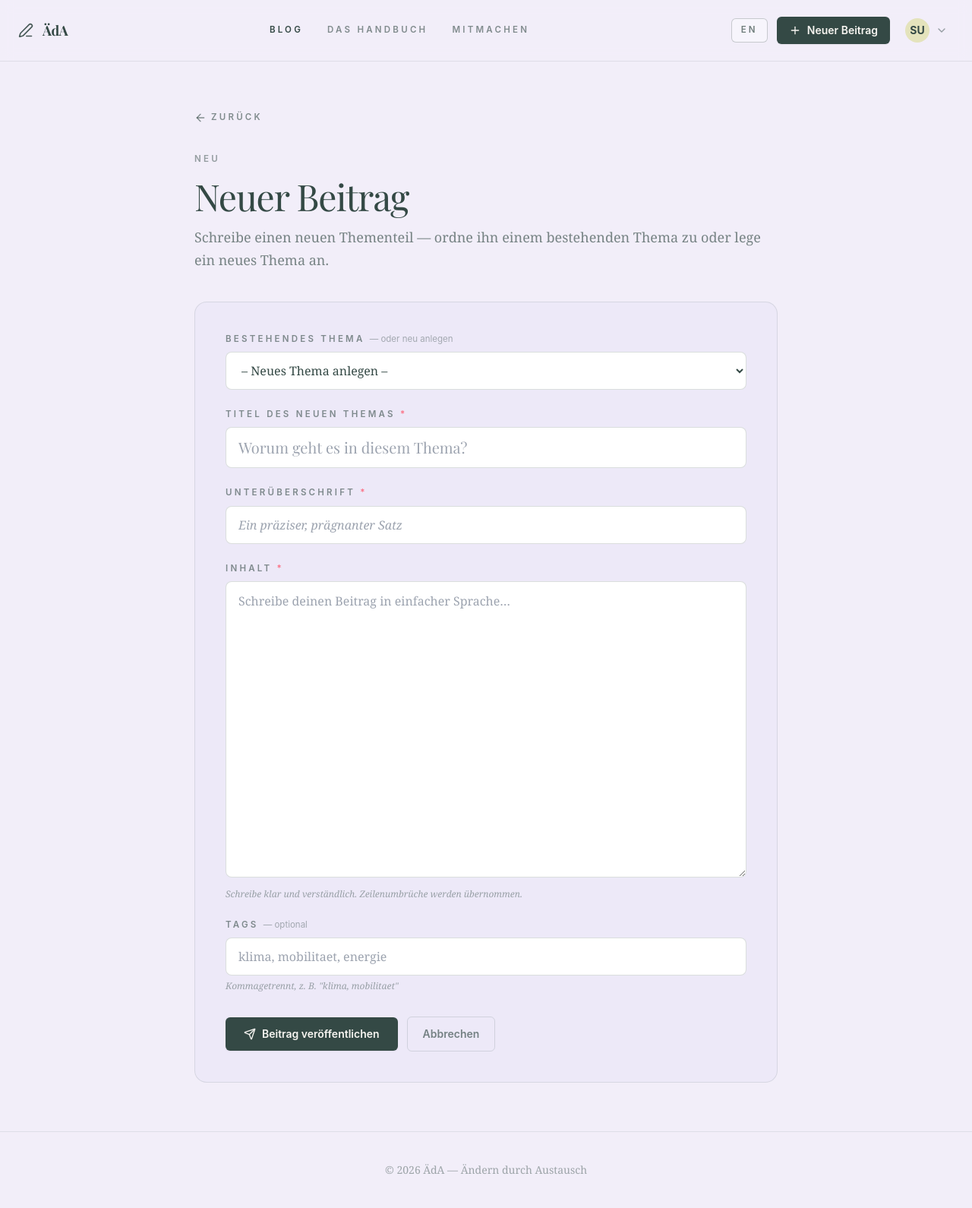
After one commit to AnemoCode/aenderung-durch-austausch, a Django app: page /blog/posts/new/ in a window 1280 px wide. The commit adds this page. Shown: the whole page at 76% size. Run offline with Django 5.2, Linux system fonts and the light colour scheme; a user stored in the database is signed in; tables that the repository leaves empty hold one stand-in row (values such as "Sample post"); parts of the project's set-up code (start-up, migrations or seed data) failed here and were passed over; some libraries are stand-ins or nearby versions; some web fonts are replaced.

Commit message:
Add in-site post creation + grouped/sorted blog index
Replaces the admin-link "Neuer Beitrag" button with an in-site form at
/blog/posts/new/ that creates a TopicPart attached to either an existing
Topic (selected from a dropdown) or a freshly created one. Staff-gated,
atomic, and styled to match the main-branch post_form.html.

Adds TopicPart.author so collaborative topics track which user wrote
each part (migration 0008 backfills from topic.author). The blog index
now iterates TopicParts and supports ?group=topic|author|none and
?sort=date_desc|date_asc|likes_desc via a small controls bar.

Co-Authored-By: Claude Opus 4.7 <noreply@anthropic.com>

```diff
--- a/apps/blog/forms.py
+++ b/apps/blog/forms.py
@@ -1,7 +1,7 @@
 from django import forms
 from django.utils.translation import gettext_lazy as _
 
-from .models import Comment
+from .models import Comment, Topic
 
 
 class CommentForm(forms.ModelForm):
@@ -14,3 +14,61 @@ class CommentForm(forms.ModelForm):
         widgets = {
             'body': forms.Textarea(attrs={'rows': 3, 'placeholder': _('Schreibe einen Kommentar…')}),
         }
+
+
+class TopicPartCreateForm(forms.Form):
+    """Single form that creates a TopicPart and optionally a new Topic."""
+
+    topic = forms.ModelChoiceField(
+        queryset=Topic.objects.all().order_by('title'),
+        required=False,
+        label=_('Bestehendes Thema'),
+        empty_label=_('– Neues Thema anlegen –'),
+    )
+    new_topic_title = forms.CharField(
+        max_length=200,
+        required=False,
+        label=_('Titel des neuen Themas'),
+    )
+    heading = forms.CharField(
+        max_length=300,
+        required=True,
+        label=_('Unterüberschrift'),
+    )
+    body = forms.CharField(
+        required=True,
+        label=_('Inhalt'),
+        widget=forms.Textarea(attrs={'rows': 12}),
+    )
+    tags = forms.CharField(
+        required=False,
+        label=_('Tags'),
+        help_text=_('Kommagetrennt, z. B. "klima, mobilitaet"'),
+    )
+
+    def clean(self):
+        cleaned = super().clean()
+        topic = cleaned.get('topic')
+        new_title = (cleaned.get('new_topic_title') or '').strip()
+
+        if topic and new_title:
+            raise forms.ValidationError(
+                _('Wähle entweder ein bestehendes Thema oder lege ein neues an — nicht beides.')
+            )
+        if not topic and not new_title:
+            raise forms.ValidationError(
+                _('Bitte wähle ein bestehendes Thema oder gib einen Titel für ein neues Thema ein.')
+            )
+        if new_title:
+            exists = Topic.objects.filter(title__iexact=new_title).exists()
+            if exists:
+                self.add_error(
+                    'new_topic_title',
+                    _('Ein Thema mit diesem Titel existiert bereits — bitte wähle es oben aus der Liste.'),
+                )
+        cleaned['new_topic_title'] = new_title
+        return cleaned
+
+    def parsed_tags(self):
+        raw = self.cleaned_data.get('tags') or ''
+        return [t.strip() for t in raw.split(',') if t.strip()]
--- a/apps/blog/models.py
+++ b/apps/blog/models.py
@@ -62,6 +62,12 @@ class TopicPart(models.Model):
         related_name='parts',
         verbose_name=_('Thema'),
     )
+    author = models.ForeignKey(
+        settings.AUTH_USER_MODEL,
+        on_delete=models.CASCADE,
+        related_name='topic_parts',
+        verbose_name=_('Autor'),
+    )
     heading = models.CharField(max_length=300, verbose_name=_('Unterüberschrift'))
     body = models.TextField(verbose_name=_('Inhalt'))
     order = models.PositiveIntegerField(default=0, verbose_name=_('Reihenfolge'))
--- a/apps/blog/urls.py
+++ b/apps/blog/urls.py
@@ -6,6 +6,7 @@ app_name = 'blog'
 
 urlpatterns = [
     path('', views.TopicListView.as_view(), name='index'),
+    path('posts/new/', views.TopicPartCreateView.as_view(), name='post_create'),
     path('topics/<slug:slug>/', views.TopicDetailView.as_view(), name='topic_detail'),
     path('topics/<slug:slug>/like/', views.topic_like_toggle, name='topic_like_toggle'),
     path('posts/<int:pk>/', views.PostDetailRedirectView.as_view(), name='post_detail'),
--- a/apps/blog/views.py
+++ b/apps/blog/views.py
@@ -1,36 +1,91 @@
 from django.contrib import messages
+from django.contrib.auth.mixins import LoginRequiredMixin
+from django.db import transaction
 from django.db.models import Count
 from django.http import JsonResponse
 from django.shortcuts import get_object_or_404, redirect
-from django.urls import reverse
+from django.urls import reverse, reverse_lazy
 from django.utils.translation import gettext_lazy as _
-from django.views.generic import DetailView, ListView, RedirectView, TemplateView
+from django.views.generic import DetailView, FormView, ListView, RedirectView, TemplateView
 from taggit.models import Tag
 
-from .forms import CommentForm
+from .forms import CommentForm, TopicPartCreateForm
 from .models import Like, Topic, TopicPart
 
 
+GROUP_CHOICES = ('topic', 'author', 'none')
+SORT_CHOICES = ('date_desc', 'date_asc', 'likes_desc')
+
+
 class TopicListView(ListView):
-    model = Topic
+    """Part-centric blog index with grouping (topic/author/none) and sorting."""
+
     template_name = 'blog/topic_list.html'
-    context_object_name = 'topics'
+    context_object_name = 'parts'
+
+    def _group(self):
+        value = self.request.GET.get('group', 'topic')
+        return value if value in GROUP_CHOICES else 'topic'
+
+    def _sort(self):
+        value = self.request.GET.get('sort', 'date_desc')
+        return value if value in SORT_CHOICES else 'date_desc'
 
     def get_queryset(self):
-        return (
-            Topic.objects.filter(is_published=True)
-            .select_related('author')
-            .prefetch_related('tags')
-            .annotate(
-                likes_count=Count('likes', distinct=True),
-                comments_count=Count('comments', distinct=True),
-            )
+        qs = (
+            TopicPart.objects.filter(topic__is_published=True)
+            .select_related('topic', 'topic__author', 'author')
+            .prefetch_related('tags', 'topic__tags')
+            .annotate(topic_likes=Count('topic__likes', distinct=True))
         )
+        sort = self._sort()
+        if sort == 'date_asc':
+            return qs.order_by('created_at')
+        if sort == 'likes_desc':
+            return qs.order_by('-topic_likes', '-created_at')
+        return qs.order_by('-created_at')
 
     def get_context_data(self, **kwargs):
         ctx = super().get_context_data(**kwargs)
+        parts = list(ctx['parts'])
+        group = self._group()
         ctx['active_nav'] = 'index'
+        ctx['group'] = group
+        ctx['sort'] = self._sort()
+        ctx['groups'] = self._build_groups(parts, group)
+        ctx['total_parts'] = len(parts)
+        ctx['show_topic_on_card'] = group != 'topic'
+        ctx['show_author_on_card'] = group != 'author'
         return ctx
+
+    @staticmethod
+    def _build_groups(parts, group):
+        """Return a list of (key, label, meta, parts) tuples preserving sort order."""
+        if group == 'none':
+            return [(None, None, None, parts)] if parts else []
+
+        buckets = {}
+        order = []
+        for part in parts:
+            if group == 'topic':
+                key = part.topic.pk
+                label = part.topic.title
+                meta = {
+                    'type': 'topic',
+                    'topic': part.topic,
+                }
+            else:  # author
+                key = part.author.pk
+                label = part.author.name
+                meta = {
+                    'type': 'author',
+                    'author': part.author,
+                }
+            if key not in buckets:
+                buckets[key] = (key, label, meta, [])
+                order.append(key)
+            buckets[key][3].append(part)
+        return [buckets[k] for k in order]
 
 
 class TopicDetailView(DetailView):
@@ -113,6 +168,49 @@ class TagDetailView(TemplateView):
         return ctx
 
 
+class TopicPartCreateView(LoginRequiredMixin, FormView):
+    template_name = 'blog/post_form.html'
+    form_class = TopicPartCreateForm
+    login_url = reverse_lazy('accounts:login')
+
+    def dispatch(self, request, *args, **kwargs):
+        if request.user.is_authenticated and not request.user.is_staff:
+            return redirect('blog:index')
+        return super().dispatch(request, *args, **kwargs)
+
+    def get_context_data(self, **kwargs):
+        ctx = super().get_context_data(**kwargs)
+        ctx['active_nav'] = 'index'
+        return ctx
+
+    def form_valid(self, form):
+        user = self.request.user
+        with transaction.atomic():
+            topic = form.cleaned_data.get('topic')
+            if topic is None:
+                topic = Topic.objects.create(
+                    author=user,
+                    title=form.cleaned_data['new_topic_title'],
+                    is_published=True,
+                )
+            part = TopicPart.objects.create(
+                topic=topic,
+                author=user,
+                heading=form.cleaned_data['heading'],
+                body=form.cleaned_data['body'],
+                order=topic.parts.count(),
+            )
+            tags = form.parsed_tags()
+            if tags:
+                part.tags.add(*tags)
+        messages.success(self.request, _('Beitrag veröffentlicht.'))
+        self._created_topic = topic
+        return super().form_valid(form)
+
+    def get_success_url(self):
+        return self._created_topic.get_absolute_url()
+
+
 def topic_like_toggle(request, slug):
     if request.method != 'POST':
         return JsonResponse({'error': 'Method not allowed'}, status=405)
--- a/templates/base.html
+++ b/templates/base.html
@@ -96,10 +96,10 @@
 
                 {% if request.user.is_authenticated %}
                     {% if request.user.is_staff %}
-                    <a href="{% url 'admin:blog_topic_add' %}"
+                    <a href="{% url 'blog:post_create' %}"
                        class="hidden sm:inline-flex bg-forest text-cream px-4 py-2 rounded-md text-sm font-semibold hover:bg-forest-700 transition-colors shadow-sm items-center gap-2">
                         <i data-lucide="plus" class="w-4 h-4"></i>
-                        {% trans "Neues Thema" %}
+                        {% trans "Neuer Beitrag" %}
                     </a>
                     {% endif %}
 
--- /dev/null
+++ b/templates/blog/post_form.html
@@ -0,0 +1,156 @@
+{% extends 'base.html' %}
+{% load i18n %}
+
+{% block content %}
+
+<div class="max-w-3xl mx-auto">
+
+    <div class="mb-8">
+        <a href="{% url 'blog:index' %}"
+           class="inline-flex items-center gap-1.5 meta-label text-forest/60 hover:text-forest transition-colors">
+            <i data-lucide="arrow-left" class="w-4 h-4"></i>
+            {% trans "Zurück" %}
+        </a>
+    </div>
+
+    <div class="mb-10">
+        <div class="meta-label text-forest/50 mb-4">{% trans "Neu" %}</div>
+        <h1 class="font-display text-4xl md:text-5xl text-forest tracking-tight leading-[1.1]">
+            {% trans "Neuer Beitrag" %}
+        </h1>
+        <p class="font-serif text-lg text-forest/65 mt-4 leading-relaxed">
+            {% trans "Schreibe einen neuen Thementeil — ordne ihn einem bestehenden Thema zu oder lege ein neues Thema an." %}
+        </p>
+    </div>
+
+    <div class="lilac-card p-7 md:p-10"
+         x-data="{ topicId: '{{ form.topic.value|default:'' }}' }">
+        <form method="post" novalidate>
+            {% csrf_token %}
+
+            {# Topic select #}
+            <div class="mb-6">
+                <label for="{{ form.topic.id_for_label }}"
+                       class="block meta-label text-forest/60 mb-2">
+                    {% trans "Bestehendes Thema" %}
+                    <span class="text-forest/40 tracking-normal normal-case font-normal">— {% trans "oder neu anlegen" %}</span>
+                </label>
+                <select name="{{ form.topic.html_name }}"
+                        id="{{ form.topic.id_for_label }}"
+                        x-model="topicId"
+                        class="lilac-input w-full px-4 py-3 font-serif text-base
+                               {% if form.topic.errors %}!border-rose-400 !bg-rose-50{% endif %}">
+                    <option value="">{% trans "– Neues Thema anlegen –" %}</option>
+                    {% for topic in form.fields.topic.queryset %}
+                    <option value="{{ topic.pk }}"
+                            {% if form.topic.value|stringformat:"s" == topic.pk|stringformat:"s" %}selected{% endif %}>
+                        {{ topic.title }} · {{ topic.author.name }}
+                    </option>
+                    {% endfor %}
+                </select>
+                {% for e in form.topic.errors %}
+                <p class="mt-1.5 text-xs text-rose-500">{{ e }}</p>
+                {% endfor %}
+            </div>
+
+            {# New topic title (shown only when no existing topic selected) #}
+            <div class="mb-6" x-show="!topicId" x-cloak>
+                <label for="{{ form.new_topic_title.id_for_label }}"
+                       class="block meta-label text-forest/60 mb-2">
+                    {% trans "Titel des neuen Themas" %} <span class="text-rose-400 tracking-normal">*</span>
+                </label>
+                <input type="text"
+                       name="{{ form.new_topic_title.html_name }}"
+                       id="{{ form.new_topic_title.id_for_label }}"
+                       value="{{ form.new_topic_title.value|default:'' }}"
+                       placeholder="{% trans "Worum geht es in diesem Thema?" %}"
+                       class="lilac-input w-full px-4 py-3 font-display text-xl
+                              {% if form.new_topic_title.errors %}!border-rose-400 !bg-rose-50{% endif %}">
+                {% for e in form.new_topic_title.errors %}
+                <p class="mt-1.5 text-xs text-rose-500">{{ e }}</p>
+                {% endfor %}
+            </div>
+
+            {# Heading (TopicPart) #}
+            <div class="mb-6">
+                <label for="{{ form.heading.id_for_label }}"
+                       class="block meta-label text-forest/60 mb-2">
+                    {% trans "Unterüberschrift" %} <span class="text-rose-400 tracking-normal">*</span>
+                </label>
+                <input type="text"
+                       name="{{ form.heading.html_name }}"
+                       id="{{ form.heading.id_for_label }}"
+                       value="{{ form.heading.value|default:'' }}"
+                       placeholder="{% trans "Ein präziser, prägnanter Satz" %}"
+                       class="lilac-input w-full px-4 py-3 font-serif italic text-base
+                              {% if form.heading.errors %}!border-rose-400 !bg-rose-50{% endif %}">
+                {% for e in form.heading.errors %}
+                <p class="mt-1.5 text-xs text-rose-500">{{ e }}</p>
+                {% endfor %}
+            </div>
+
+            {# Body #}
+            <div class="mb-6">
+                <label for="{{ form.body.id_for_label }}"
+                       class="block meta-label text-forest/60 mb-2">
+                    {% trans "Inhalt" %} <span class="text-rose-400 tracking-normal">*</span>
+                </label>
+                <textarea
+                    name="{{ form.body.html_name }}"
+                    id="{{ form.body.id_for_label }}"
+                    rows="14"
+                    placeholder="{% trans "Schreibe deinen Beitrag in einfacher Sprache…" %}"
+                    class="lilac-input w-full px-4 py-3 font-serif text-base leading-relaxed resize-y
+                           {% if form.body.errors %}!border-rose-400 !bg-rose-50{% endif %}">{{ form.body.value|default:'' }}</textarea>
+                {% for e in form.body.errors %}
+                <p class="mt-1.5 text-xs text-rose-500">{{ e }}</p>
+                {% endfor %}
+                <p class="mt-2 text-xs text-forest/45 font-serif italic">
+                    {% trans "Schreibe klar und verständlich. Zeilenumbrüche werden übernommen." %}
+                </p>
+            </div>
+
+            {# Tags #}
+            <div class="mb-8">
+                <label for="{{ form.tags.id_for_label }}"
+                       class="block meta-label text-forest/60 mb-2">
+                    {% trans "Tags" %}
+                    <span class="text-forest/40 tracking-normal normal-case font-normal">— {% trans "optional" %}</span>
+                </label>
+                <input type="text"
+                       name="{{ form.tags.html_name }}"
+                       id="{{ form.tags.id_for_label }}"
+                       value="{{ form.tags.value|default:'' }}"
+                       placeholder="{% trans "klima, mobilitaet, energie" %}"
+                       class="lilac-input w-full px-4 py-3 font-serif text-base
+                              {% if form.tags.errors %}!border-rose-400 !bg-rose-50{% endif %}">
+                {% if form.tags.help_text %}
+                <p class="mt-1.5 text-xs text-forest/45 font-serif italic">{{ form.tags.help_text }}</p>
+                {% endif %}
+                {% for e in form.tags.errors %}
+                <p class="mt-1.5 text-xs text-rose-500">{{ e }}</p>
+                {% endfor %}
+            </div>
+
+            {% if form.non_field_errors %}
+            <div class="mb-6 px-4 py-3 rounded-lg border border-rose-200 bg-rose-50 text-sm text-rose-600">
+                {% for e in form.non_field_errors %}<p>{{ e }}</p>{% endfor %}
+            </div>
+            {% endif %}
+
+            <div class="flex items-center gap-3">
+                <button type="submit"
+                        class="bg-forest hover:bg-forest-700 text-cream px-6 py-3 rounded-md text-sm font-semibold transition-colors shadow-sm inline-flex items-center gap-2">
+                    <i data-lucide="send" class="w-4 h-4"></i>
+                    {% trans "Beitrag veröffentlichen" %}
+                </button>
+                <a href="{% url 'blog:index' %}"
+                   class="px-5 py-3 rounded-md text-sm font-semibold text-forest/65 hover:text-forest border border-forest/15 hover:border-forest/35 transition-colors">
+                    {% trans "Abbrechen" %}
+                </a>
+            </div>
+        </form>
+    </div>
+</div>
+
+{% endblock %}
```
Also changed, not shown: apps/blog/admin.py (+4 -4 lines), apps/blog/tests/test_index_grouping.py (added, +77 -0 lines), apps/blog/tests/test_post_create.py (added, +118 -0 lines), templates/blog/_part_card.html (added, +68 -0 lines), templates/blog/topic_list.html (+63 -57 lines), apps/blog/migrations/0008_topicpart_author.py (added), apps/blog/tests/__init__.py (added), locale/de/LC_MESSAGES/django.po, locale/en/LC_MESSAGES/django.po, 1 other file.
